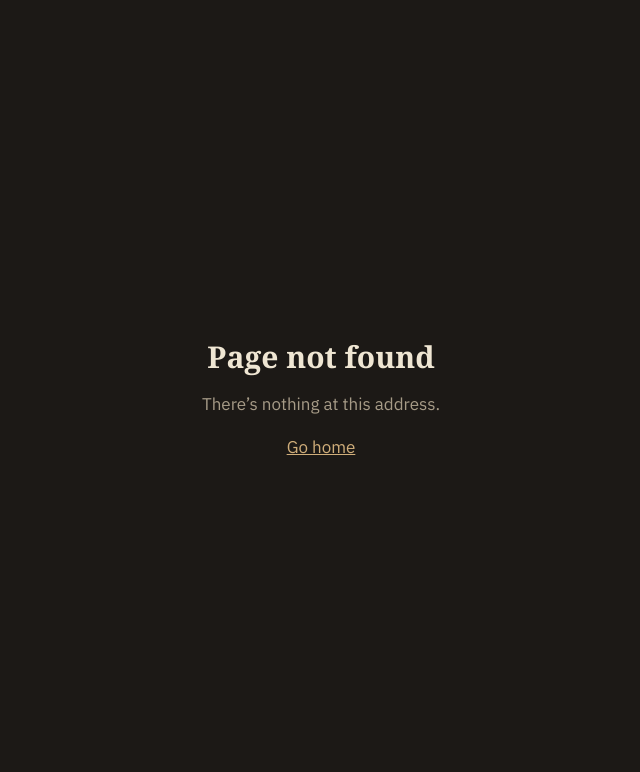
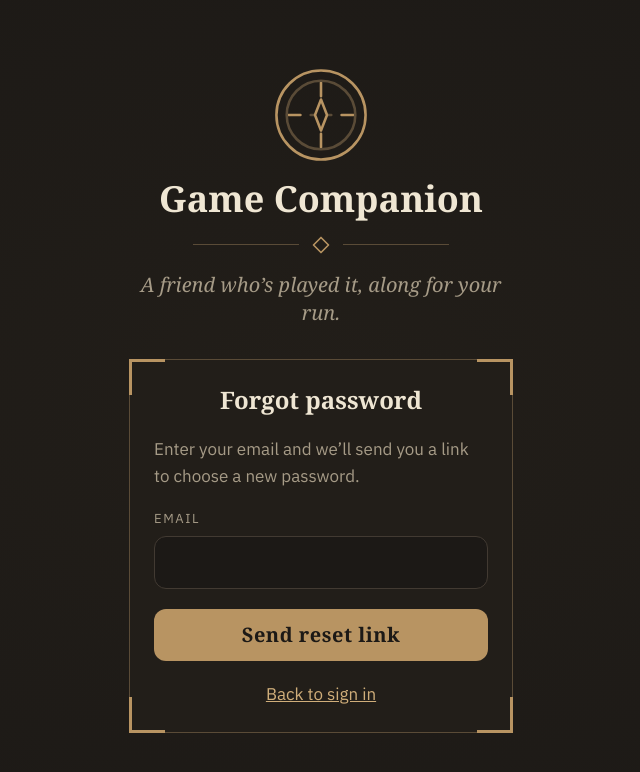
Before and after one commit to AGiesey/game-companion, a React (Vite) app in the folder web/: page /forgot-password in a window 1280 px wide. Before the commit this address had no page. Shown: the top 772 px of the page, without its empty margins (319-959 px from the left). Built offline with nearby package versions, Linux system fonts and the light colour scheme; a web font is replaced by a local one.

Commit message:
003-sign-in T016: Build and test the forgot password screen
Co-Authored-By: Claude Opus 5.5 <noreply@anthropic.com>

```diff
--- a/web/src/App.tsx
+++ b/web/src/App.tsx
@@ -1,5 +1,6 @@
 import { Route, Routes } from 'react-router'
 import { CreateAccountPage } from './account/CreateAccountPage.tsx'
+import { ForgotPasswordPage } from './account/ForgotPasswordPage.tsx'
 import { RequireSession } from './account/RequireSession.tsx'
 import { RequireSignedOut } from './account/RequireSignedOut.tsx'
 import { SignInPage } from './account/SignInPage.tsx'
@@ -15,6 +16,7 @@ function App() {
           <Route path="/sign-in" element={<SignInPage />} />
           <Route path="/create-account" element={<CreateAccountPage />} />
         </Route>
+        <Route path="/forgot-password" element={<ForgotPasswordPage />} />
         <Route element={<RequireSession />}>
           <Route path="/" element={<HomePage />} />
         </Route>
--- /dev/null
+++ b/web/src/account/ForgotPasswordPage.tsx
@@ -0,0 +1,82 @@
+import { useMutation } from '@tanstack/react-query'
+import { useState, type FormEvent } from 'react'
+import { Link } from 'react-router'
+import { requestPasswordReset } from '../api/account.ts'
+import { Button } from '../components/Button.tsx'
+import { FormError } from '../components/FormError.tsx'
+import { TextField } from '../components/TextField.tsx'
+import { AccountLayout } from './AccountLayout.tsx'
+import { fieldErrorsFrom } from './formErrors.ts'
+import { firstErrorTarget, useFocusOnError } from './useFocusOnError.ts'
+import { validateForgotPassword, type FieldErrors } from './validation.ts'
+
+const fields = ['email'] as const
+type Field = (typeof fields)[number]
+
+const backToSignIn = (
+  <Link to="/sign-in" className="text-center text-accent-bright underline">
+    Back to sign in
+  </Link>
+)
+
+export function ForgotPasswordPage() {
+  const [email, setEmail] = useState('')
+  const [fieldErrors, setFieldErrors] = useState<FieldErrors<Field>>({})
+  const [formError, setFormError] = useState<string>()
+  const { register, focus } = useFocusOnError<Field | 'form'>()
+
+  const mutation = useMutation({
+    mutationFn: requestPasswordReset,
+    onError: (error) => {
+      const mapped = fieldErrorsFrom(error, fields)
+      setFieldErrors(mapped.fieldErrors)
+      setFormError(mapped.formError)
+      focus(firstErrorTarget(fields, mapped.fieldErrors))
+    },
+  })
+
+  function handleSubmit(event: FormEvent<HTMLFormElement>) {
+    event.preventDefault()
+    const errors = validateForgotPassword({ email })
+    setFieldErrors(errors)
+    setFormError(undefined)
+    if (Object.keys(errors).length > 0) {
+      focus(firstErrorTarget(fields, errors))
+      return
+    }
+    mutation.mutate({ email: email.trim() })
+  }
+
+  return (
+    <AccountLayout cardTitle="Forgot password">
+      {mutation.isSuccess ? (
+        // The same message whether or not the account exists, so this page can't be used to find accounts.
+        <div role="status" className="flex flex-col gap-5">
+          <p>
+            If there’s an account for <strong>{mutation.variables.email}</strong>, we’ve sent it a link to reset the
+            password. Check your inbox.
+          </p>
+          {backToSignIn}
+        </div>
+      ) : (
+        <form noValidate className="flex flex-col gap-5" onSubmit={handleSubmit}>
+          {formError && <FormError ref={register('form')} message={formError} />}
+          <p className="text-text-muted">Enter your email and we’ll send you a link to choose a new password.</p>
+          <TextField
+            ref={register('email')}
+            label="Email"
+            type="email"
+            autoComplete="email"
+            value={email}
+            onChange={(event) => setEmail(event.target.value)}
+            error={fieldErrors.email}
+          />
+          <Button type="submit" variant="primary" disabled={mutation.isPending} className="font-display text-xl tracking-wide">
+            {mutation.isPending ? 'Sending…' : 'Send reset link'}
+          </Button>
+          {backToSignIn}
+        </form>
+      )}
+    </AccountLayout>
+  )
+}
```
Also changed, not shown: 2 other files (tests, documents, lock files or other folders).
